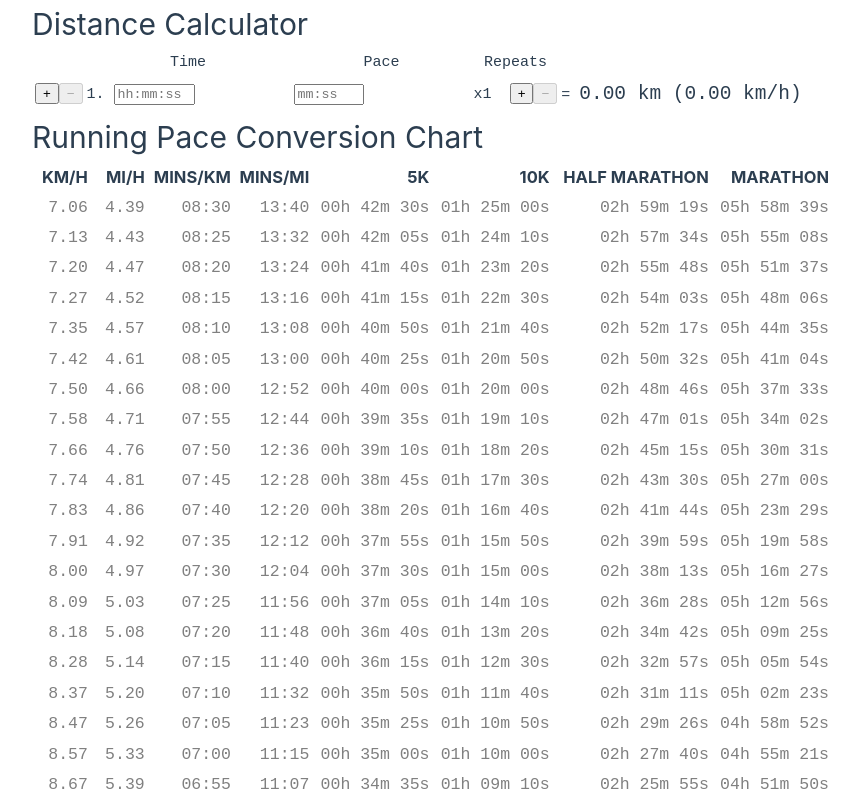
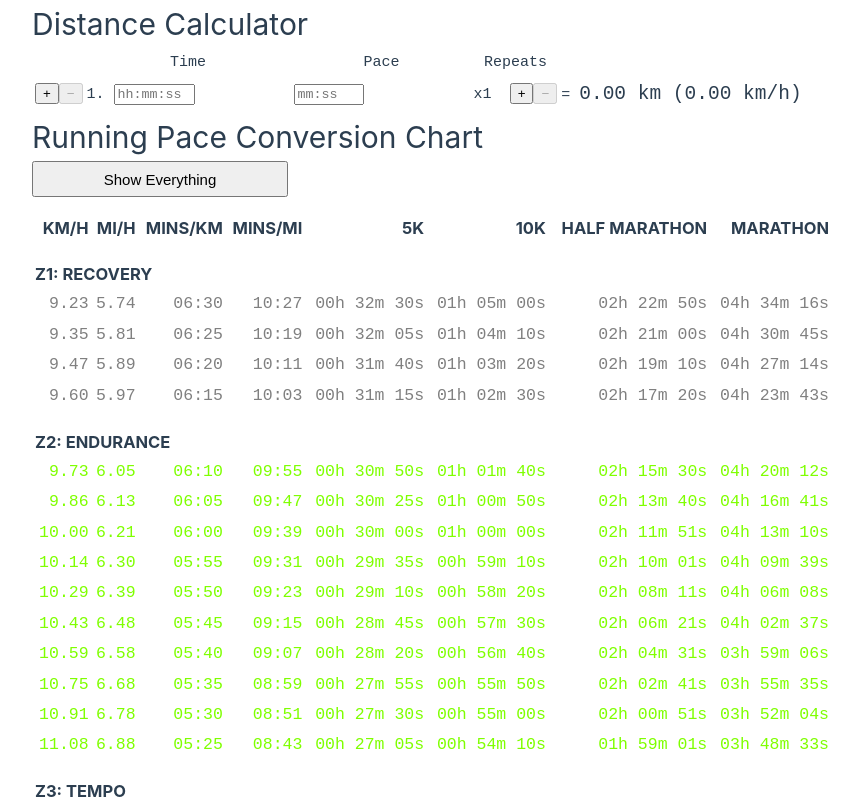
Before and after one commit to tdaugaard/pace-calculator, a Vue app: page / in a window 1280 px wide. Shown: the top 800 px of the page, without its empty margins (0-859 px from the left). Built offline with nearby package versions, Linux system fonts and the light colour scheme; the HTML template or start-up script is replaced by a standard one.

Commit message:
Change a bunch of things for the better

```diff
--- a/src/App.vue
+++ b/src/App.vue
@@ -7,10 +7,10 @@ import PaceConversionChart from './components/PaceConversionChart.vue';
   <main>
     <PaceCalculator />
     <PaceConversionChart
-      minPace="8:30"
-      maxPace="2:30"
+      paceRange="8:30-2:30"
+      visiblePaceRange="6:30-3:55"
       paceIncrement="5"
-      paceZones="Z1=6:21,Z2=5:28,Z3=4:54,Z4=4:36,Z5=4:00"
+      paceZones="6:17,5:25,4:52,4:33,4:17,2:00"
     />
   </main>
 </template>
--- a/src/components/PaceConversionChart.vue
+++ b/src/components/PaceConversionChart.vue
@@ -1,7 +1,11 @@
 <script setup lang="ts">
+import { computed, ref } from 'vue'
+
+const tableDisplayEverything = ref(false);
+
 const props = defineProps<{
-  minPace: string;
-  maxPace: string;
+  paceRange: string;
+  visiblePaceRange: string;
   paceIncrement: string;
   paceZones: string;
 }>();
@@ -17,6 +21,12 @@ function mileToKm(speed: number) {
 function calculateKmPerHour(pace: number) {
   const metersPerSecond = 1000 / pace;
   return metersPerSecond * 3.6;
+}
+
+function convertPaceRange(str: string) {
+  const [maxStr, minStr] = str.split('-');
+
+  return [convertPaceString(minStr), convertPaceString(maxStr)].sort((a, b) => b - a);
 }
 
 function convertPaceString(str: string) {
@@ -63,62 +73,79 @@ function secondsToTimeString(seconds: number, opts?: SecondsToTimeStringOptions)
   return str;
 }
 
-type IPaceZones = Record<string, Record<string, number>>;
+type IPaceZones = number[];
 
 function parsePaceZones(str: string) {
-  const zones = str
-    .toLowerCase()
+  return str
     .split(',')
-    .map((v) => {
-      const [zone, pace_str] = v.split('=');
-
-      return {
-        zone: parseInt(zone.replace(/^z/, ''), 10),
-        pace: convertPaceString(pace_str),
-      };
-    });
-
-  const paceZones: IPaceZones = {};
-
-  zones.forEach((zone) => {
-    paceZones[zone.zone] = zone;
-  });
-
-  return paceZones;
+    .map(convertPaceString)
 }
 
 function findPaceZone(pace: number, paceZones: IPaceZones) {
-  let paceZone = 6;
-
-  for (const zone of Object.values(paceZones)) {
-    if (pace >= zone.pace) {
-      paceZone = zone.zone;
-      break;
+  for (const [zone, zpace] of paceZones.entries()) {
+    if (pace >= zpace) {
+      return zone + 1;
     }
   }
 
-  return paceZone;
+  return 6;
 }
 
-type paceTableData = {
+class PaceTableData {
   paceZone: number;
   kmPerHour: number;
   miPerHour: number;
   minsPerKm: number;
   minsPerMi: number;
   distanceTime: number[];
+
+  constructor(
+    paceZone: number,
+    kmPerHour: number,
+    miPerHour: number,
+    minsPerKm: number,
+    minsPerMi: number,
+    distanceTime: number[] = []
+  ) {
+    this.paceZone = paceZone
+    this.kmPerHour = kmPerHour
+    this.miPerHour = miPerHour
+    this.minsPerKm = minsPerKm
+    this.minsPerMi = minsPerMi
+    this.distanceTime = distanceTime
+  }
 };
+
+class PaceTableDivider {
+  label: string;
+
+  constructor(label: string) {
+    this.label = label;
+  }
+};
+
+type paceTableRow = PaceTableData | PaceTableDivider;
+
 type paceTable = {
   header: string[];
-  data: paceTableData[];
+  data: paceTableRow[];
 };
 
-// In kilometers
+const paceZoneLabels = [
+  'Recovery',
+  'Endurance',
+  'Tempo',
+  'Threshold',
+  'VO2 Max',
+  'Anaerobic',
+]
+
+// In meters
 const runDistances = {
-  '5K': 5,
-  '10K': 10,
-  'Half Marathon': 21.0975,
-  Marathon: 42.195,
+  '5K': 5000,
+  '10K': 10000,
+  'Half Marathon': 21975,
+  'Marathon': 42195,
 };
 
 const tableData: paceTable = {
@@ -130,43 +157,83 @@ Object.keys(runDistances).forEach((v) => {
   tableData.header.push(v);
 });
 
-const minPaceSeconds = convertPaceString(props.minPace);
-const maxPaceSeconds = convertPaceString(props.maxPace);
+const [paceRangeMin, paceRangeMax] = convertPaceRange(props.paceRange);
+const [visiblePaceRangeMin, visiblePaceRangeMax] = convertPaceRange(props.visiblePaceRange);
 const paceIncrement = parseInt(props.paceIncrement, 10);
 const paceZones = parsePaceZones(props.paceZones);
 
-for (let pace = minPaceSeconds; pace >= maxPaceSeconds; pace -= paceIncrement) {
+function toggleDataVisibility() {
+  tableDisplayEverything.value = tableDisplayEverything.value ? false : true;
+  renderPaceTable();
+}
+
+function isPaceVisible(pace: number) {
+  if (tableDisplayEverything.value) {
+    return true;
+  }
+  return pace <= visiblePaceRangeMin && pace >= visiblePaceRangeMax;
+}
+
+function renderPaceTable() {
+  const zoneDividersAdded = new Set<number>();
+
+  tableData.data = [];
+  for (let pace = paceRangeMin; pace >= paceRangeMax; pace -= paceIncrement) {
+    if (!isPaceVisible(pace)) {
+      continue;
+    }
+
+    const currentPaceZone = findPaceZone(pace, paceZones);
+    if (!zoneDividersAdded.has(currentPaceZone)) {
+      tableData.data.push(new PaceTableDivider(`Z${currentPaceZone}: ${paceZoneLabels[currentPaceZone - 1]}`));
+      zoneDividersAdded.add(currentPaceZone);
+    }
+
     const kmPerHour = calculateKmPerHour(pace);
     const paceZone = findPaceZone(pace, paceZones);
-  const item: paceTableData = {
+    const item = new PaceTableData(
       paceZone,
-    kmPerHour: kmPerHour,
-    miPerHour: kmToMile(kmPerHour),
-    minsPerKm: pace,
-    minsPerMi: mileToKm(pace),
-    distanceTime: [],
-  };
+      kmPerHour,
+      kmToMile(kmPerHour),
+      pace,
+      mileToKm(pace)
+    );
 
-  Object.values(runDistances).forEach((v) => {
-    item.distanceTime.push(v * pace);
+    Object.values(runDistances).forEach(v => {
+      item.distanceTime.push((v / 1000) * pace);
     });
 
     tableData.data.push(item);
   }
+}
+
+const visibilityButtonLabel = computed(() => {
+  const [minPace, maxPace] = [visiblePaceRangeMin, visiblePaceRangeMax].map(v => secondsToTimeString(v));
+  return tableDisplayEverything.value ? `Show only ${minPace} - ${maxPace}` : 'Show Everything';
+});
+
+renderPaceTable()
 </script>
 
 <template>
   <h1>Running Pace Conversion Chart</h1>
+
+  <nav>
+    <button @click="toggleDataVisibility" class="btn-visibility-toggle">{{ visibilityButtonLabel }}</button>
+  </nav>
+
   <table>
     <thead>
       <th v-for="(label, index) in tableData.header" :key="index">{{ label }}</th>
     </thead>
     <tbody>
-      <tr
-        v-for="(data, index) in tableData.data"
-        :key="index"
-        :class="`pace-zone-${data.paceZone}`"
-      >
+      <template v-for="(data, index) in tableData.data" :key="index">
+        <tr v-if="data instanceof PaceTableDivider">
+          <th :colspan="tableData.header.length" style="text-align: left; padding-top: 1em;">
+            {{ data.label }}
+          </th>
+        </tr>
+        <tr v-else-if="data instanceof PaceTableData" :class="`pace-zone-${data.paceZone}`">
           <td>{{ formatNumber(data.kmPerHour) }}</td>
           <td>{{ formatNumber(data.miPerHour) }}</td>
           <td>{{ secondsToTimeString(data.minsPerKm) }}</td>
@@ -175,11 +242,19 @@ for (let pace = minPaceSeconds; pace >= maxPaceSeconds; pace -= paceIncrement) {
             {{ secondsToTimeString(time, { hours: true, sep: 'hms' }) }}
           </td>
         </tr>
+      </template>
     </tbody>
   </table>
 </template>
 
 <style scoped>
+.btn-visibility-toggle {
+  margin-bottom: 1em;
+  padding: 0.5em 1em;
+  font-size: 1em;
+  width: 20vw;
+}
+
 table {
   width: 100vh;
   font-size: 1.1em;
@@ -194,6 +269,7 @@ th {
   text-transform: uppercase;
   font-weight: bold;
 }
+
 td {
   font-family: monospace;
 }
@@ -201,18 +277,23 @@ td {
 tr.pace-zone-1 {
   color: gray;
 }
+
 tr.pace-zone-2 {
   color: chartreuse;
 }
+
 tr.pace-zone-3 {
   color: bisque;
 }
+
 tr.pace-zone-4 {
   color: chocolate;
 }
+
 tr.pace-zone-5 {
   color: crimson;
 }
+
 tr.pace-zone-6 {
   color: firebrick;
 }
```
Lines whose indentation alone changed are shown as unchanged.
